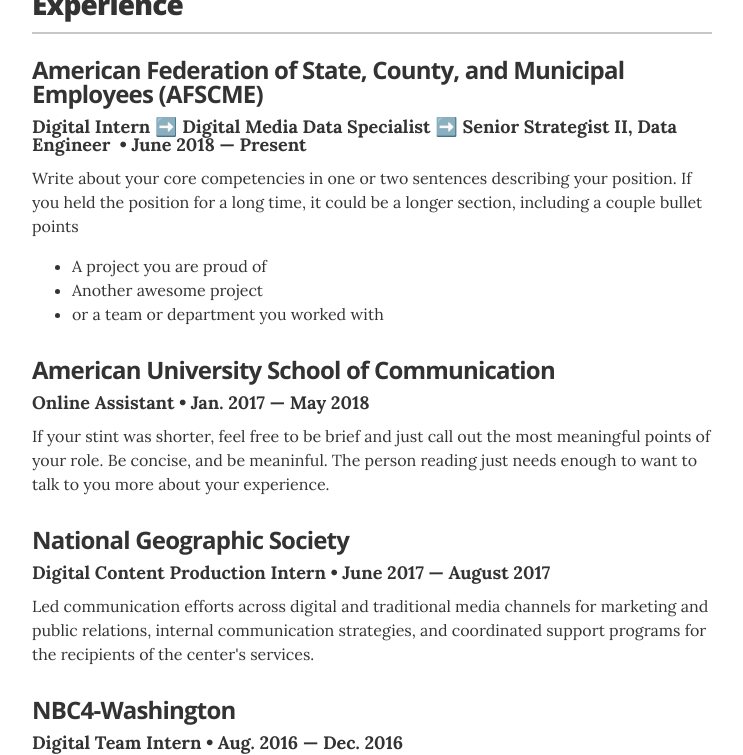
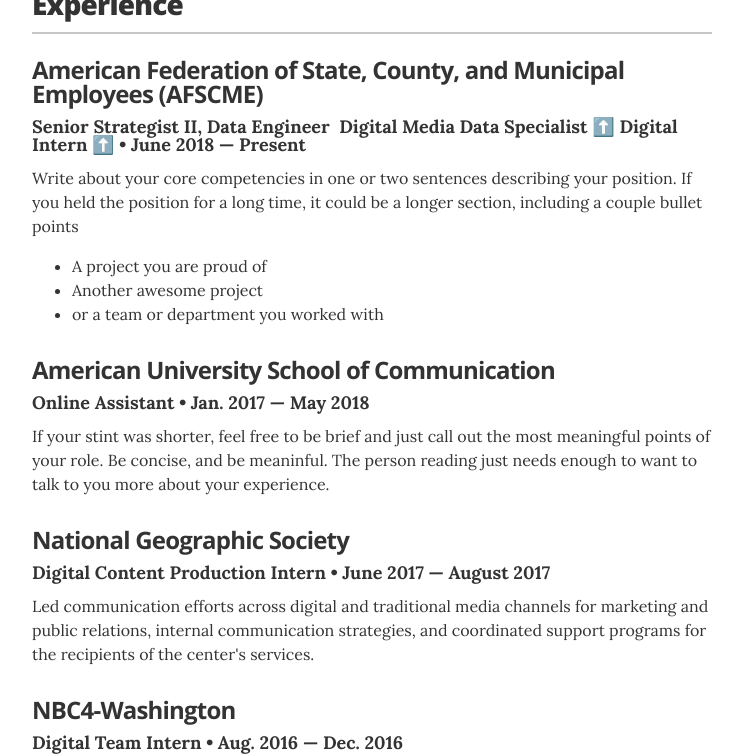
Before and after one commit to oneyanshi/oneyanshi.github.io, a Jekyll site: the page built from index.html, in a window 1280 px wide and 900 px high, scrolled down 376 px, cut to the strip 145-900 px from the top of the window. Shown: the whole strip, without its empty margins (268-1011 px from the left). Built offline with Jekyll 4.4.1, drawn with Linux system fonts in a browser that asks for light colours.

```diff
--- a/_config.yml
+++ b/_config.yml
@@ -1,6 +1,6 @@
 # Site settings
-title: "Jekyll Resume Template"
-description: "A resume template for Jekyll and GitHub Pages sites."
+title: "Yan Shi's Resume & Portfolio"
+description: "Resume and portfolio website for Yan Shi.."
 
 # Build settings
 markdown: kramdown
--- a/_data/experience.yml
+++ b/_data/experience.yml
@@ -1,7 +1,9 @@
 # Jobs
 # AFSCME
 - company: American Federation of State, County, and Municipal Employees (AFSCME)
-  position: Digital Intern ➡️ Digital Media Data Specialist ➡️ Senior Strategist II, Data Engineer ️️
+  position: Senior Strategist II, Data Engineer ️️
+            Digital Media Data Specialist ⬆️
+            Digital Intern ⬆️
   duration: June 2018 &mdash; Present
   summary: Write about your core competencies in one or two sentences describing your position. If you held the position for a long time, it could be a longer section, including a couple bullet points	<ul class="resume-item-list"><li>A project you are proud of</li><li>Another awesome project</li><li>or a team or department you worked with</li></ul>
 
```
